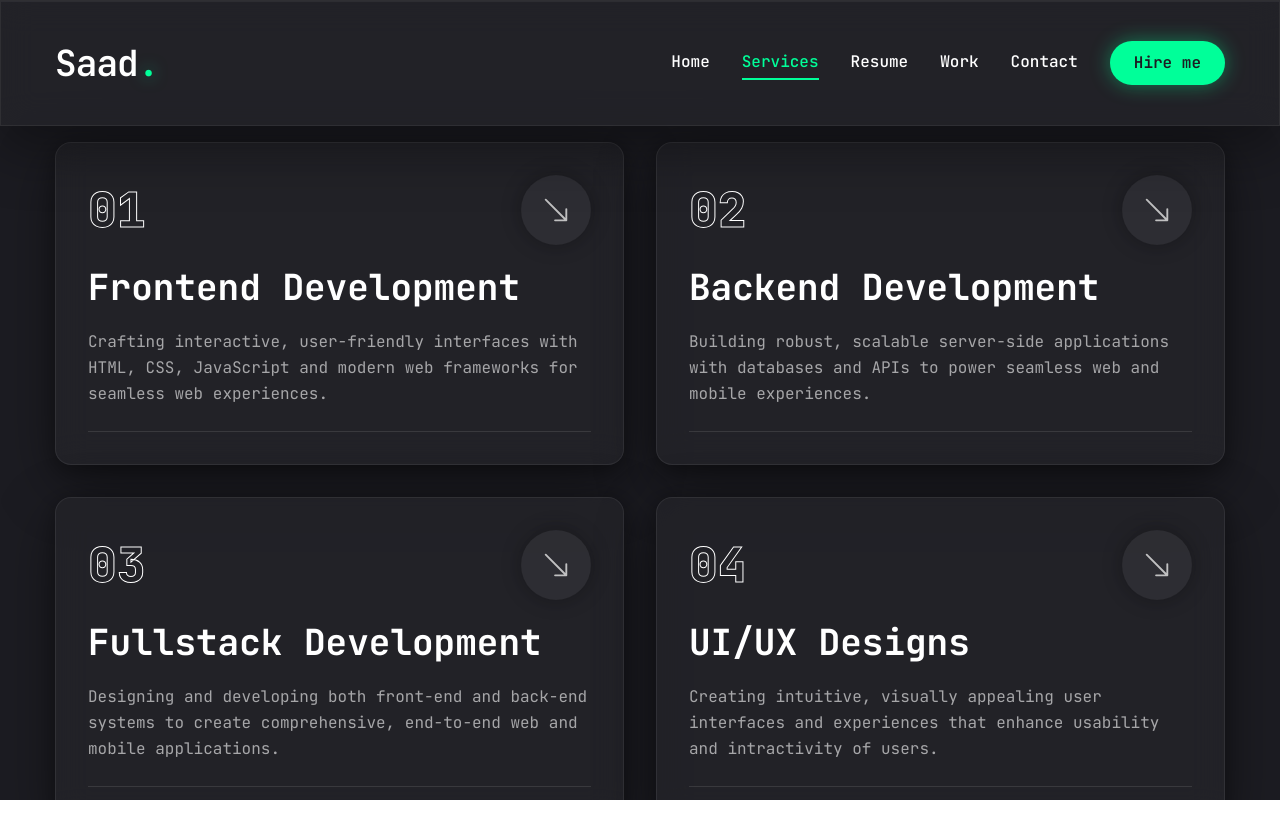
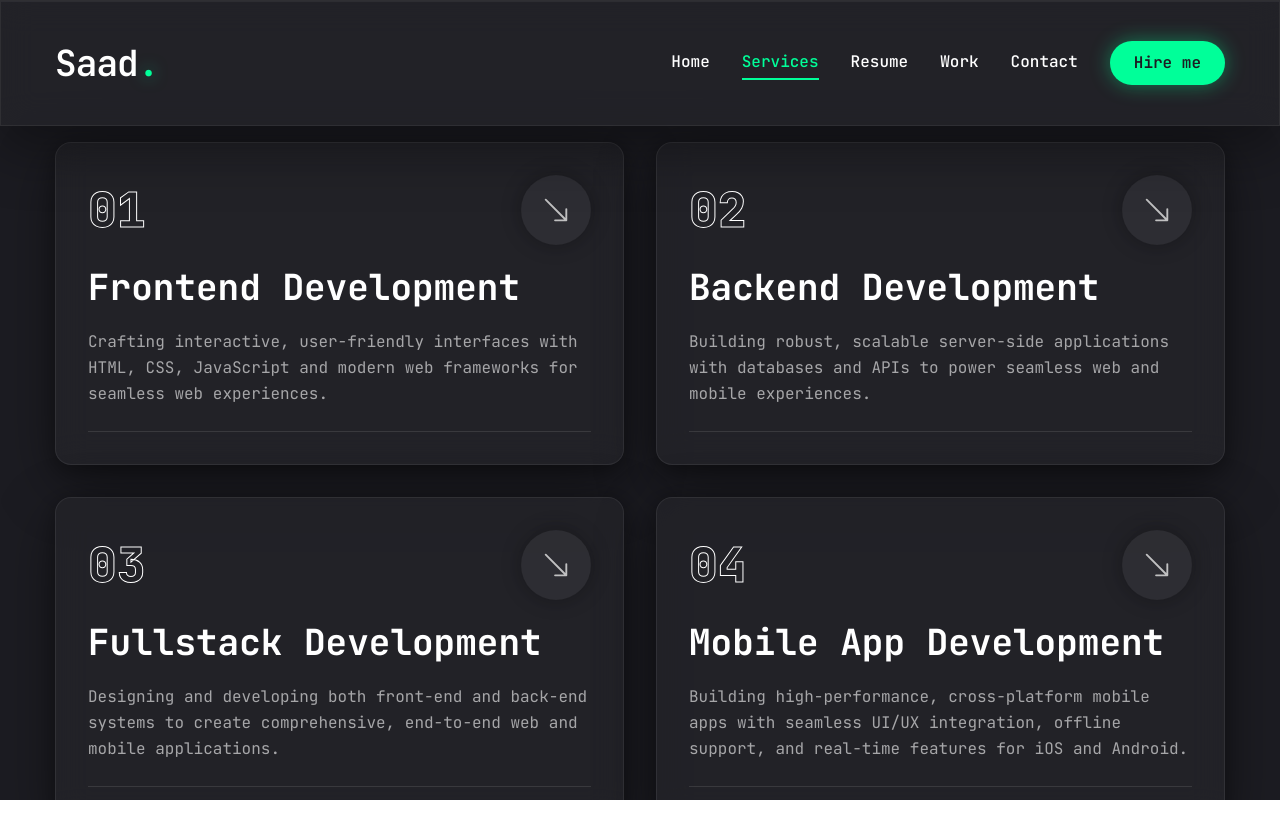
Before and after one commit to SaaadMushtaq/portfolio-nuxt, a Next.js app: page /services in a window 1280 px wide. Built offline with nearby package versions, Linux system fonts and the light colour scheme.

Commit message:
added new project

```diff
--- a/app/services/page.jsx
+++ b/app/services/page.jsx
@@ -28,9 +28,9 @@ const services = [
   },
   {
     num: "04",
-    title: "UI/UX Designs",
+    title: "Mobile App Development",
     description:
-      "Creating intuitive, visually appealing user interfaces and experiences that enhance usability and intractivity of users.",
+      "Building high-performance, cross-platform mobile apps with seamless UI/UX integration, offline support, and real-time features for iOS and Android.",
     href: "",
   },
 ];
--- a/app/work/page.jsx
+++ b/app/work/page.jsx
@@ -55,6 +55,20 @@ const projects = [
     ],
     live: "https://code-dna-steel.vercel.app/",
     frontend_github: "https://github.com/SaaadMushtaq/code-dna.git",
+  },
+  {
+    num: "03",
+    category: "frontend",
+    title: "Corporate CHAOS",
+    description:
+      "An AI tool fills out a funny HR incident report about your workplace mishap and generates 5 creative excuses each with a survival probability rating, delivery tips, and a believability score to humorously help you turn disasters into potentially savable moments.",
+    stack: [{ name: "React.js" }, { name: "Tailwind.css" }],
+    image: [
+      "/assets/projects/corporate-chaos/corporate-chaos_1.png",
+      "/assets/projects/corporate-chaos/corporate-chaos_2.png",
+    ],
+    live: "https://corporate-chaos-chi.vercel.app/",
+    frontend_github: "https://github.com/SaaadMushtaq/corporate-chaos.git",
   },
 ];
 
```
Also changed, not shown: public/assets/projects/corporate-chaos/corporate-chaos_1.png (added), 1 other file (tests, documents, lock files or other folders).
